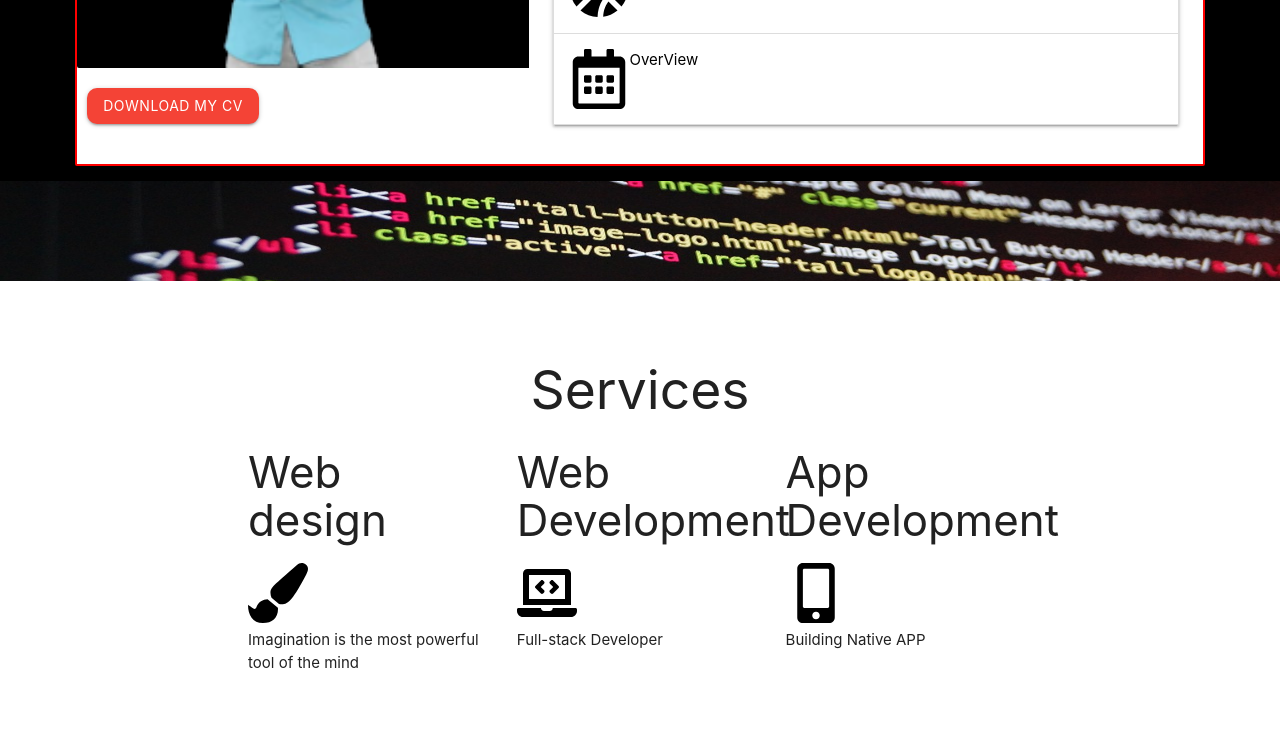
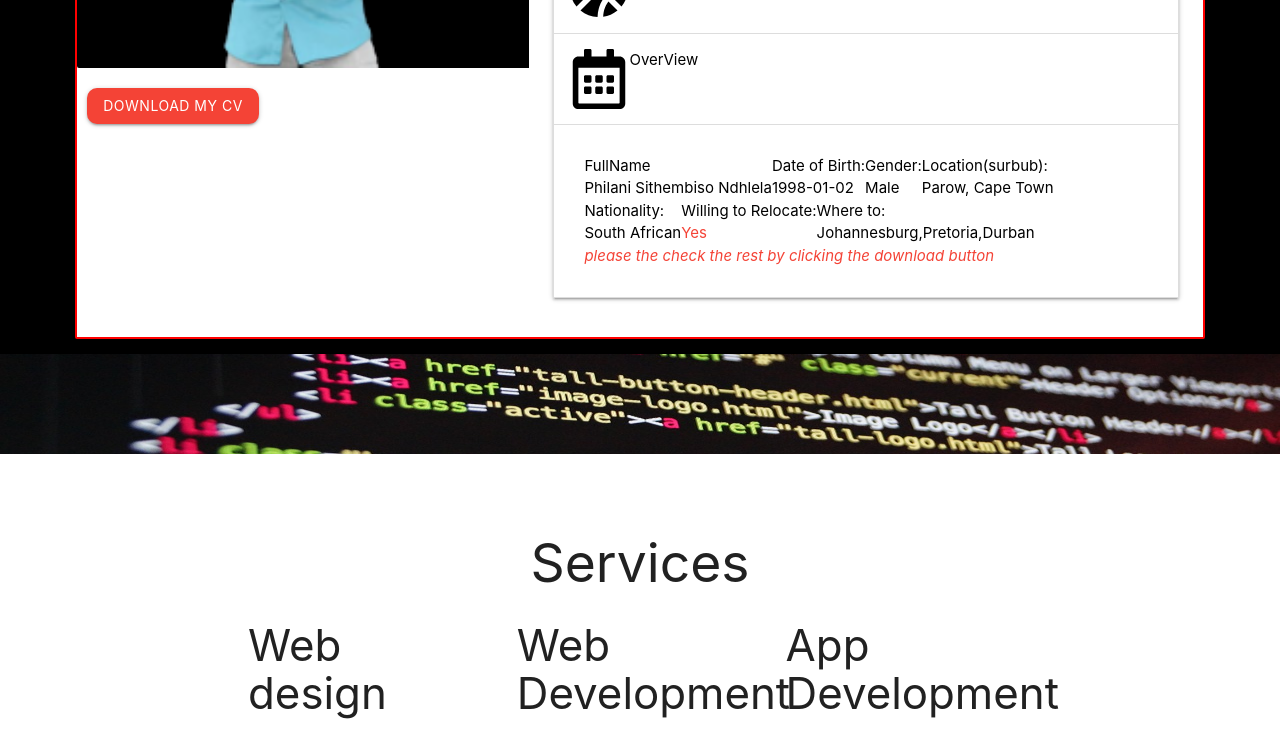
Before and after one commit to Philan-igmt/Portfolio, a React (Create React App) app: page / in a window 1280 px wide. Shown: the part 1300-2034 px from the top of the page. Built offline with nearby package versions, Linux system fonts and the light colour scheme.

Commit message:
fixing the styling for the project component

```diff
--- a/src/components/about/About.css
+++ b/src/components/about/About.css
@@ -1,40 +1,42 @@
 .row {
   width: 90%;
   margin: 0 auto;
-
 }
 
 .about {
   background-color: black;
   color: white;
-
 }
-.collapsible{
-    color:black;
-
+.collapsible {
+  color: black;
 }
 
-.card{
+#view {
+  display: flex;
+  flex-wrap: wrap;
+}
+
+.card {
   border: red 2px solid;
 }
 
-#heading{
+#heading {
   color: red;
   align-items: center;
 }
 
-.btn{
+.btn {
   border-radius: 10px;
   margin-left: 10px;
   margin-top: 20px;
   margin-bottom: 20px;
 }
 
-img{
+img {
   width: 500px;
   height: 50vh;
 }
 
-a .btn{
+a .btn {
   margin-top: 20px;
 }
--- a/src/components/about/About.js
+++ b/src/components/about/About.js
@@ -1,57 +1,132 @@
 import React from "react";
 import "./About.css";
 // import Aos from "aos";
-import "aos/dist/aos.css"
-import philani from "./philani.png"
-import { FaInfo} from "react-icons/fa";
-import { FaBasketballBall} from "react-icons/fa";
-import { FaFilm} from "react-icons/fa";
-import { FaMicrophone} from "react-icons/fa";
-import cv from "./cv.docx"
-import { FaRegCalendarAlt} from "react-icons/fa";
+import "aos/dist/aos.css";
+import philani from "./philani.png";
+import { FaInfo } from "react-icons/fa";
+import { FaBasketballBall } from "react-icons/fa";
+import { FaFilm } from "react-icons/fa";
+import { FaMicrophone } from "react-icons/fa";
+import cv from "./cv.docx";
+import { FaRegCalendarAlt } from "react-icons/fa";
 
 const About = () => {
   return (
     <div className="about" data-aos="fade-up" id="about">
-      <h2 id="heading" style={{padding:"50px"}}>About Me</h2>
+      <h2 id="heading" style={{ padding: "50px" }}>
+        About Me
+      </h2>
       <div className="row">
         <div className="col s12 l12">
           <div className="card horizontal">
             <div className="card-image">
-            <img src={philani} alt="cool"/>
-            <a href={cv} className="btn red">DOWNLOAD MY CV</a>
+              <img src={philani} alt="cool" />
+              <a href={cv} className="btn red">
+                DOWNLOAD MY CV
+              </a>
             </div>
             <div className="card-stacked">
               <div className="card-content">
                 <ul className="collapsible">
-                <li  className="active">
-                  <div className="collapsible-header tooltipped" data-position="bottom" data-tooltip="click to view"><FaInfo color="black" size="4rem"/>Bio</div>
+                  <li className="active">
+                    <div
+                      className="collapsible-header tooltipped"
+                      data-position="bottom"
+                      data-tooltip="click to view"
+                    >
+                      <FaInfo color="black" size="4rem" />
+                      Bio
+                    </div>
                     <div className="collapsible-body">
-                    <p>I am a problem solver who always stays focused until I achieve what I have set my mind to. I believe
-                      that failure is a stepping stone to everything I do and always puts others first. I am a man of actions
-                      and will always stay true to my word.</p>
+                      <p>
+                        I am a problem solver who always stays focused until I
+                        achieve what I have set my mind to. I believe that
+                        failure is a stepping stone to everything I do and
+                        always puts others first. I am a man of actions and will
+                        always stay true to my word.
+                      </p>
                     </div>
                   </li>
                   <li>
-                  <div className="collapsible-header tooltipped" data-position="bottom" data-tooltip="click to view"><FaBasketballBall color="black" size="4rem"/>Hobbies</div>
+                    <div
+                      className="collapsible-header tooltipped"
+                      data-position="bottom"
+                      data-tooltip="click to view"
+                    >
+                      <FaBasketballBall color="black" size="4rem" />
+                      Hobbies
+                    </div>
                     <div className="collapsible-body">
-                    <p><span><FaFilm color="black" size="2rem"  /></span> <span style={{color:"red"}}>Acting</span> -I was doing drama in High School</p>
-                    <p><FaBasketballBall color="black" size="2rem"/><span style={{color:"red"}}>Soccer</span>-I was playing for Cape Peninsula University of Technology first team in 2018,19</p>
-                    <p><FaMicrophone color="black" size="2rem"/><span style={{color:"red"}}>Debate</span>these was my part time activity when I was curious about some,some debate team just bring all that to live</p>
-                    <p><FaMicrophone color="black" size="2rem"/><span style={{color:"red"}}>Singing</span>-I sing was singing in for the community choir</p>
+                      <p>
+                        <span>
+                          <FaFilm color="black" size="2rem" />
+                        </span>{" "}
+                        <span style={{ color: "red" }}>Acting</span> -I was
+                        doing drama in High School
+                      </p>
+                      <p>
+                        <FaBasketballBall color="black" size="2rem" />
+                        <span style={{ color: "red" }}>Soccer</span>-I was
+                        playing for Cape Peninsula University of Technology
+                        first team in 2018,19
+                      </p>
+                      <p>
+                        <FaMicrophone color="black" size="2rem" />
+                        <span style={{ color: "red" }}>Debate</span>these was my
+                        part time activity when I was curious about some,some
+                        debate team just bring all that to live
+                      </p>
+                      <p>
+                        <FaMicrophone color="black" size="2rem" />
+                        <span style={{ color: "red" }}>Singing</span>-I sing was
+                        singing in for the community choir
+                      </p>
                     </div>
                   </li>
                   <li>
-                  <div className="collapsible-header tooltipped" data-position="bottom" data-tooltip="click to view">< FaRegCalendarAlt color="black" size="4rem"/>OverView</div>
-                  <div className="collapsible-body">
-                    <p>Fullname: Philani Sithembiso Ndhlela</p>
-                    <p>Date of Birth: 1998-01-02</p>
-                    <p>Gender: Male</p>
-                    <p>Location(surbub):Parow, Cape Town</p>
-                    <p>Nationality: South African</p>
-                    <p>Willing to Relocate: <span className="red-text">Yes</span></p>
-                    <p>Where to: Johannesburg,Pretoria,Durban</p>
-                    <p><i className="red-text">please the check the rest by clicking the download button</i></p>
+                    <div
+                      className="collapsible-header tooltipped"
+                      data-position="bottom"
+                      data-tooltip="click to view"
+                    >
+                      <FaRegCalendarAlt color="black" size="4rem" />
+                      OverView
+                    </div>
+                    <div className="collapsible-body" id="view">
+                      <div>
+                        <p>FullName</p>
+                        <p>Philani Sithembiso Ndhlela</p>
+                      </div>
+                      <div>
+                        <p>Date of Birth:</p>
+                        <p> 1998-01-02</p>
+                      </div>
+                      <div>
+                        <p>Gender: </p>
+                        <p>Male</p>
+                      </div>
+                      <div>
+                        <p>Location(surbub):</p>
+                        <p>Parow, Cape Town</p>
+                      </div>
+                      <div>
+                        <p>Nationality:</p>
+                        <p> South African</p>
+                      </div>
+                      <div>
+                        <p> Willing to Relocate:</p>
+                        <p className="red-text">Yes</p>
+                      </div>
+                      <div>
+                        <p>Where to: </p>
+                        <p>Johannesburg,Pretoria,Durban</p>
+                      </div>
+                      <div>
+                        <i className="red-text">
+                          please the check the rest by clicking the download
+                          button
+                        </i>
+                      </div>
                     </div>
                   </li>
                 </ul>
--- a/src/components/home/Home.js
+++ b/src/components/home/Home.js
@@ -2,29 +2,31 @@ import React, { useEffect } from "react";
 import "materialize-css/dist/css/materialize.min.css";
 import M from "materialize-css/dist/js/materialize.min.js";
 import "./Home.css";
-import { FaCrown} from "react-icons/fa";
+import { FaCrown } from "react-icons/fa";
 import Aos from "aos";
-import "aos/dist/aos.css"
+import "aos/dist/aos.css";
 
 const Home = () => {
   useEffect(() => {
     //initializing materialize css JS
     M.AutoInit();
-    Aos.init({duration:2000})
+    Aos.init({ duration: 2000 });
   });
   return (
     <div className="fullhome" id="home">
       <div className="home">
         <h2 data-aos="fade-down" className="intro">
           <span>I'm</span> the <span>Ki</span>ng of Dev
-          <span><FaCrown color="red" size="5rem"/></span>
+          <span>
+            <FaCrown color="red" size="5rem" />
+          </span>
         </h2>
 
         <div className="scroll">
           <p className="pars">scroll</p>
-          <span className="btn-floating  btn-large Pale pulse">
-            <i className="small material-icons">file_download</i>
-          </span>
+          <a href="#about" className="btn-floating  btn-large Pale pulse">
+            <i className="small material-icons">keyboard_arrow_down</i>
+          </a>
         </div>
       </div>
     </div>
--- a/src/components/projects/Project.css
+++ b/src/components/projects/Project.css
@@ -1,3 +1,7 @@
 .project:hover {
   color: red;
 }
+
+.pulse:hover {
+  color: red;
+}
--- a/src/components/projects/Projects.js
+++ b/src/components/projects/Projects.js
@@ -7,23 +7,27 @@ const Projects = () => {
       <h3 data-aos="fade-up" className="center">
         My Work
       </h3>
+      <div className="center" style={{ marginLeft: "20px" }}>
+        <h4 className="project">
+          RECIPE-APP
           <a
             className="pulse"
             target="_blank"
             href="https://nervous-stonebraker-c62e7b.netlify.app/"
           >
-        <div className="center" style={{ marginLeft: "20px" }}>
-          <h4 className="project">RECIPE-APP</h4>
+            check
+          </a>
+        </h4>
         <img
+          style={{ border: "2px solid red" }}
           className="project"
           data-aos="fade-up"
           src="https://cdn.pixabay.com/photo/2017/11/08/22/18/spaghetti-2931846_1280.jpg"
           alt=""
-            width="200px"
-            height="400px"
+          width="100px"
+          height="200px"
         />
       </div>
-      </a>
     </div>
   );
 };
```
Also changed, not shown: src/App.css (+4 -6 lines). Lines whose indentation alone changed are shown as unchanged.
